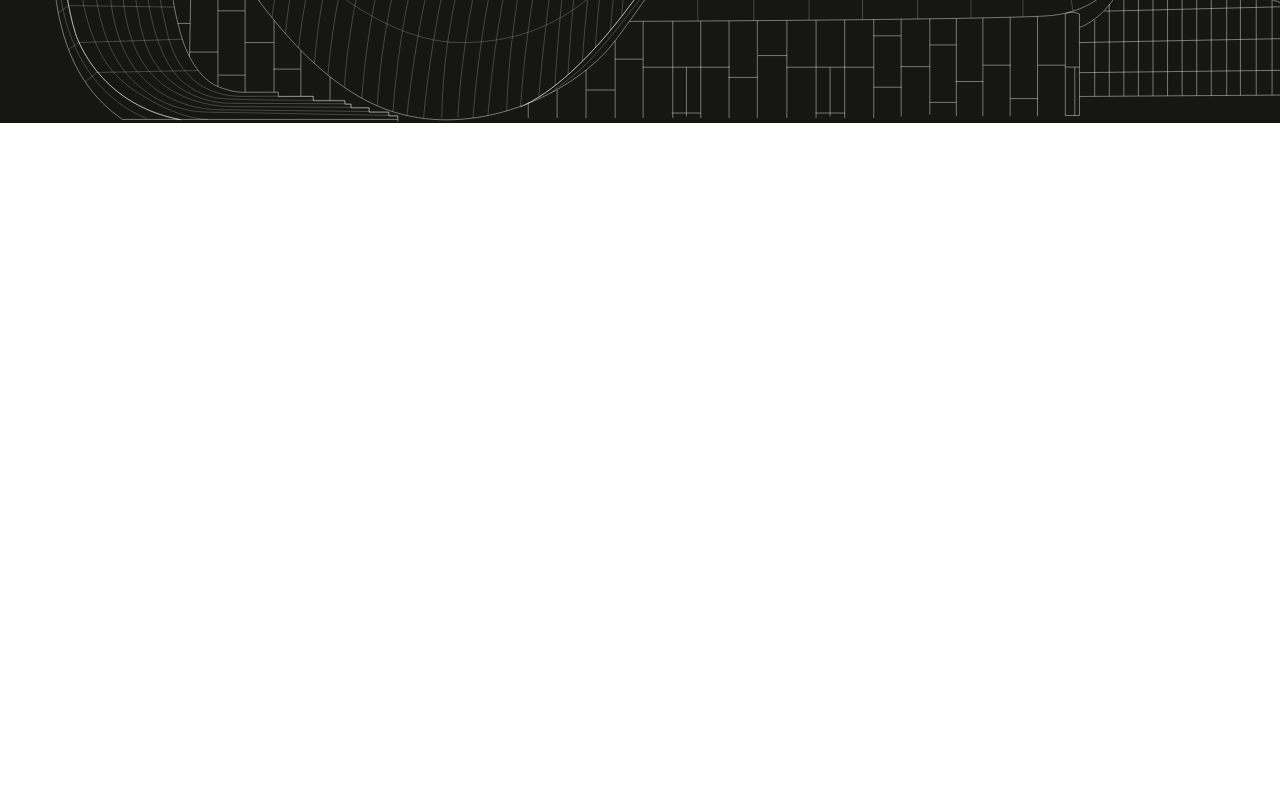
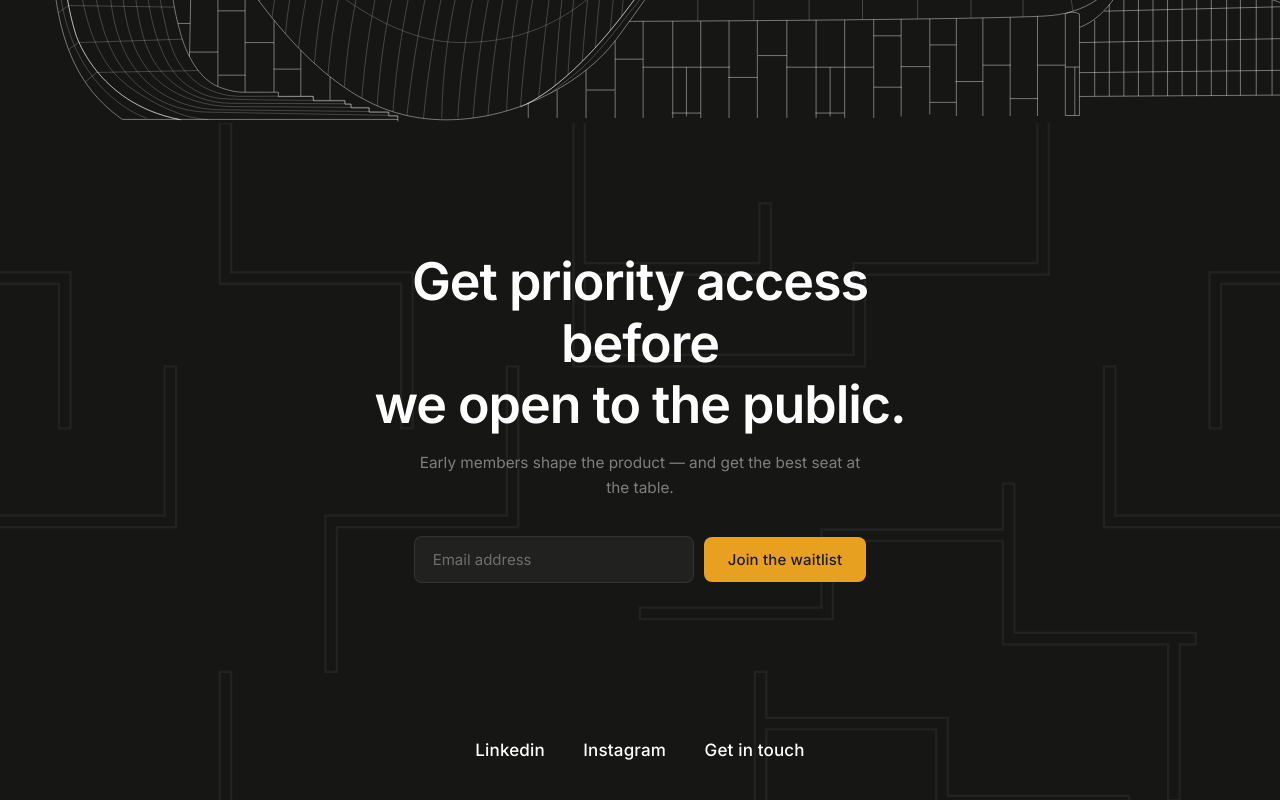
Before and after one commit to Adelabuadeleke/alline-landing-page, a React (Vite) app: page / in a window 1280 px wide. Shown: the part 2260-3060 px from the top of the page. Before the commit the page ends 2383 px from the top, so only its background shows below. Built offline with nearby package versions, Linux system fonts and the light colour scheme.

Commit message:
added priority access to main App.jsx file...

```diff
--- a/src/App.jsx
+++ b/src/App.jsx
@@ -2,6 +2,7 @@ import React from 'react'
 import Nav from './components/Nav/Nav.jsx'
 import Hero from './components/Hero/Hero.jsx'
 import Manifesto from './components/Manifesto/Manifesto.jsx'
+import PriorityAccess from './components/PriorityAccess/PriorityAccess.jsx'
 
 export default function App() {
   return (
@@ -9,6 +10,7 @@ export default function App() {
       <Nav />
       <Hero />
       <Manifesto />
+      <PriorityAccess />
     </>
   )
 }
```
